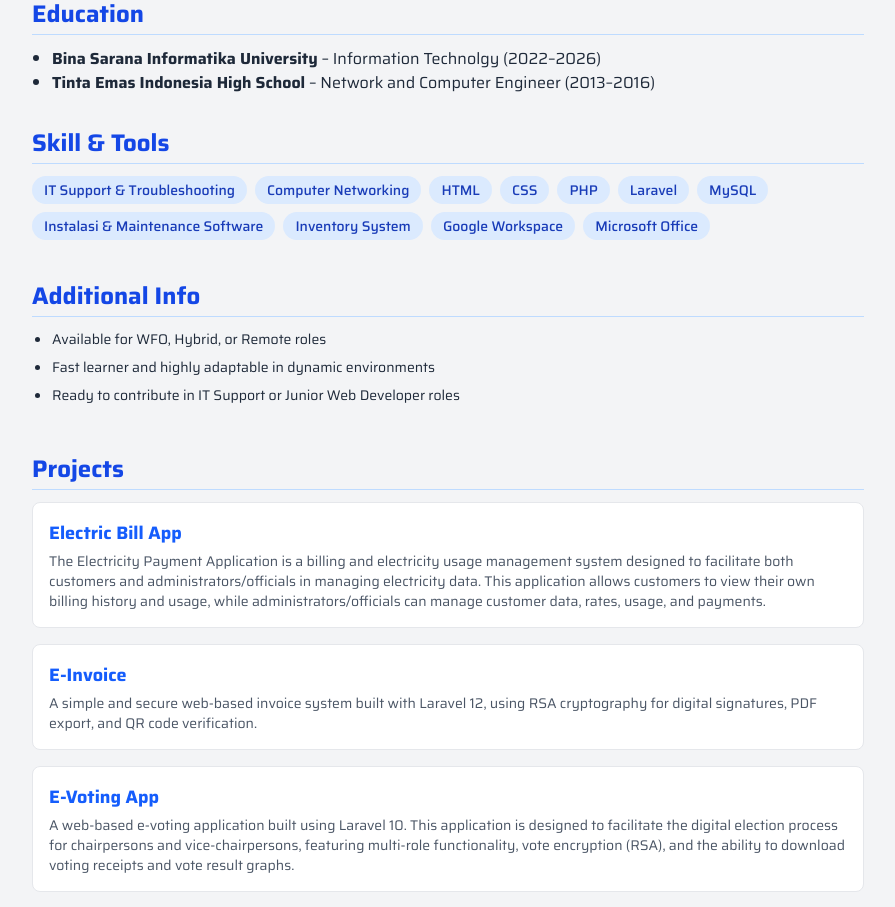
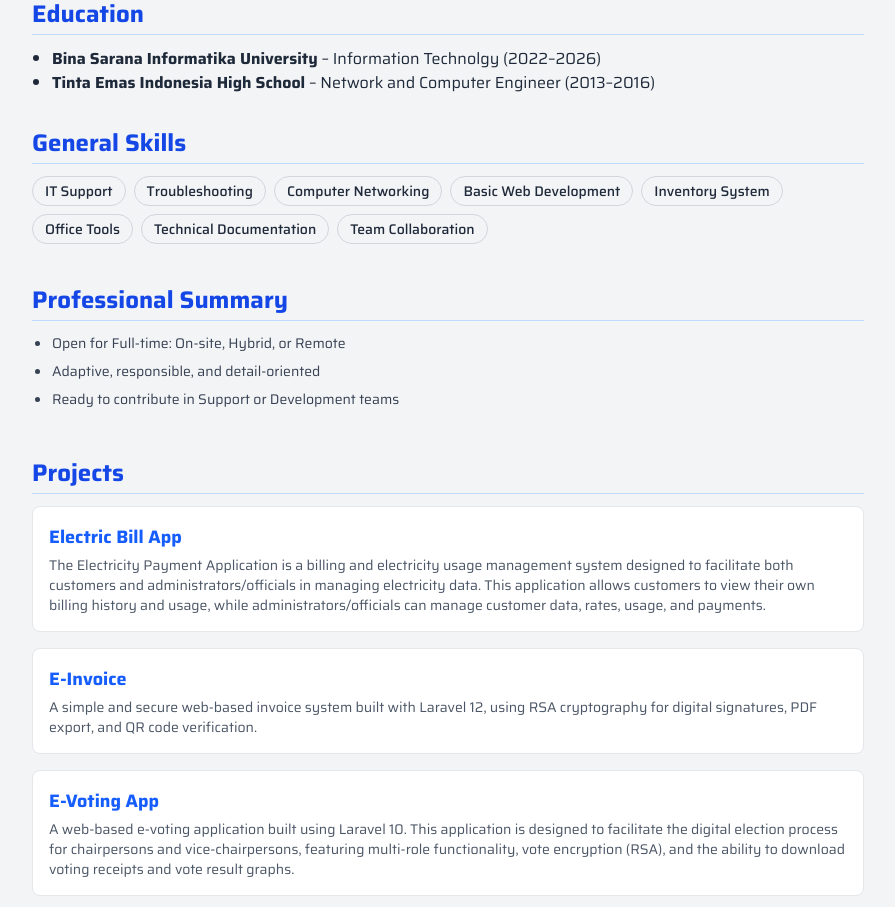
Before and after one commit to nvnrchmn/nova-resume, a React (Vite) app: page / in a window 1280 px wide. Shown: the part 1520-2427 px from the top of the page, without its empty margins (192-1087 px from the left). Built offline with nearby package versions, Linux system fonts and the light colour scheme.

Commit message:
Mengubah Experience

```diff
--- a/src/components/Skills.jsx
+++ b/src/components/Skills.jsx
@@ -1,42 +1,39 @@
 export default function Skills() {
-  const skills = [
-    "IT Support & Troubleshooting",
+  const generalSkills = [
+    "IT Support",
+    "Troubleshooting",
     "Computer Networking",
-    "HTML",
-    "CSS",
-    "PHP",
-    "Laravel",
-    "MySQL",
-    "Instalasi & Maintenance Software",
+    "Basic Web Development",
     "Inventory System",
-    "Google Workspace",
-    "Microsoft Office"
+    "Office Tools",
+    "Technical Documentation",
+    "Team Collaboration"
   ];
 
-  const additionalInfo = [
-    "Available for WFO, Hybrid, or Remote roles",
-    "Fast learner and highly adaptable in dynamic environments",
-    "Ready to contribute in IT Support or Junior Web Developer roles"
+  const availability = [
+    "Open for Full-time: On-site, Hybrid, or Remote",
+    "Adaptive, responsible, and detail-oriented",
+    "Ready to contribute in Support or Development teams"
   ];
 
   return (
     <section className="mb-12">
-      <h2 className="text-xl font-semibold mb-3">Skill & Tools</h2>
+      <h2 className="text-xl font-semibold mb-3">General Skills</h2>
       <div className="flex flex-wrap gap-2">
-        {skills.map((skill, i) => (
+        {generalSkills.map((skill) => (
           <span
-            key={i}
-            className="bg-blue-100 text-blue-800 px-3 py-1 rounded-full text-sm font-medium"
+            key={skill}
+            className="bg-gray-100 text-gray-800 px-3 py-1 rounded-full text-sm font-medium border border-gray-300"
           >
             {skill}
           </span>
         ))}
       </div>
 
-      <h2 className="text-xl font-semibold mb-3 mt-10">Additional Info</h2>
-      <ul className="list-disc pl-5 space-y-2 text-sm">
-        {additionalInfo.map((info, i) => (
-          <li key={i}>{info}</li>
+      <h2 className="text-xl font-semibold mb-3 mt-10">Professional Summary</h2>
+      <ul className="list-disc pl-5 space-y-2 text-sm text-gray-700">
+        {availability.map((item) => (
+          <li key={item}>{item}</li>
         ))}
       </ul>
     </section>
```
